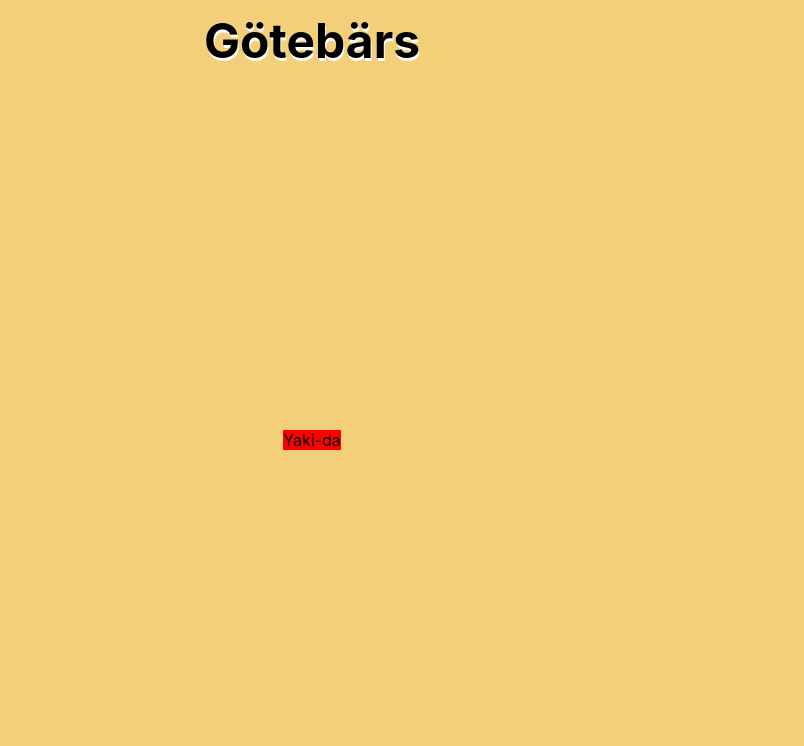
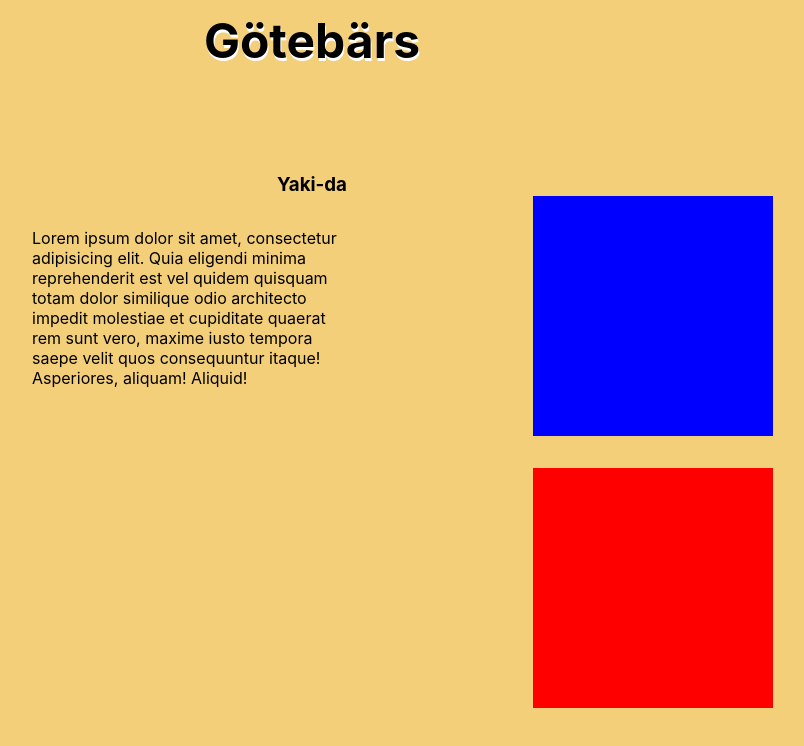
Before and after one commit to Browbeans/Project-PHO, a React (Create React App) app in the folder weather-app/: page /Yaki-da in a window 1280 px wide. Shown: the top 746 px of the page, without its empty margins (328-1132 px from the left). Built offline with nearby package versions, Linux system fonts and the light colour scheme.

Commit message:
Add some styling for barItem content

```diff
--- a/weather-app/src/components/BarItem.tsx
+++ b/weather-app/src/components/BarItem.tsx
@@ -7,13 +7,64 @@ interface Props {
 export default function BarItem(props: Props) {
     return (
         <div style={styleContainer}>
-            <p>{props.id}</p>
-            {/* <p>test</p> */}
+            <div>
+                <h3>{props.id}</h3>
+            </div>
+            <div style={flexRow}>
+                <div style={textContainer}>
+                    <p>Lorem ipsum dolor sit amet, consectetur adipisicing elit. Quia eligendi minima reprehenderit est vel quidem quisquam totam dolor similique odio architecto impedit molestiae et cupiditate quaerat rem sunt vero, maxime iusto tempora saepe velit quos consequuntur itaque! Asperiores, aliquam! Aliquid!</p>
+                </div>
+                <div style={rightContainer}>
+                    <div style={imageStyle}>
+
+                    </div>
+                    <div style={mapStyle}>
+
+                    </div>
+                </div>
+            </div>
         </div>
     );
 }
 
 const styleContainer: CSSProperties = {
     display: 'flex',
+    justifyContent: 'center',
+    alignItems: 'center',
+    width: '90%',
+    margin: 'auto',
+    flexDirection: 'column',
+}
+
+const imageStyle: CSSProperties = {
+    width: '15rem',
+    height: '15rem',
+    background: 'blue',
+    marginBottom: '2rem'
+}
+
+const mapStyle: CSSProperties = {
+    width: '15rem',
+    height: '15rem',
     background: 'red'
 }
+
+const rightContainer: CSSProperties = {
+    display: 'flex',
+    flexDirection: 'column',
+    justifyContent: 'center',
+    alignItems: 'center'
+
+}
+
+const flexRow: CSSProperties = {
+    display: 'flex',
+    flexDirection: 'row',
+    width: '80%',
+    flexWrap: 'wrap'
+}
+
+const textContainer: CSSProperties = {
+    width: '20rem',
+    margin: '2rem auto'
+}
```
